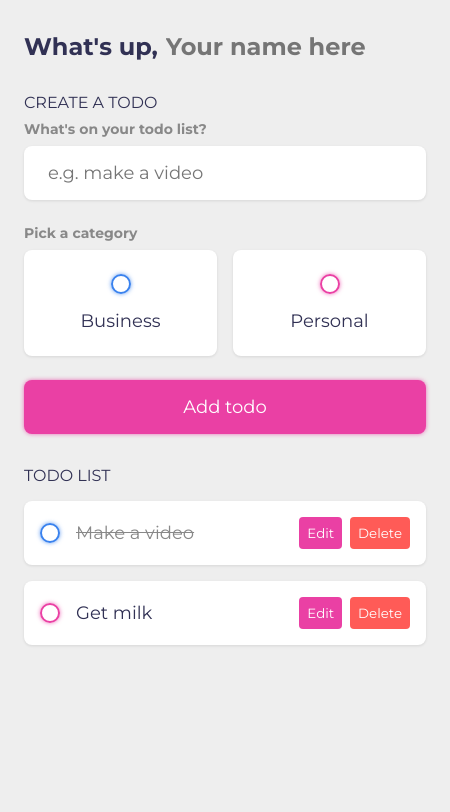
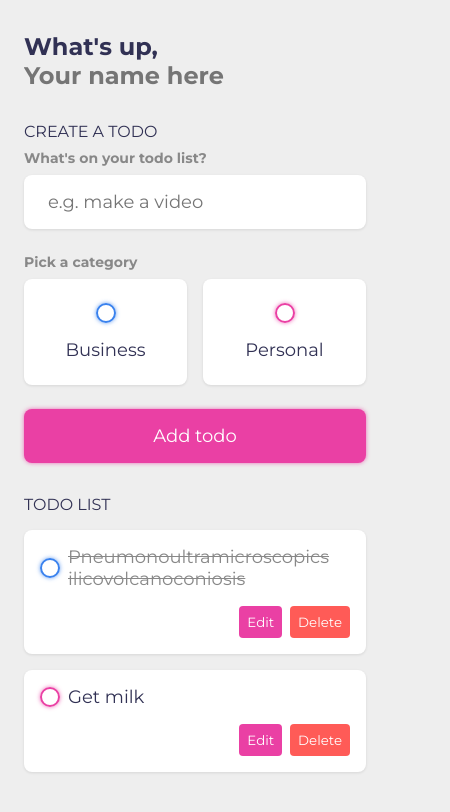
Before and after one commit to meczajkowski/Todo-List, a plain HTML site: page app.html in a window 390 px wide. Shown: the whole page, 450 px wide, since content can reach past the window. Drawn offline with Linux system fonts and the light colour scheme.

Commit message:
Responsive update (min-width: 255px)

```diff
--- a/app.html
+++ b/app.html
@@ -77,30 +77,41 @@
             <div class="list" id="todo-list">
 
                 <div class="todo-item done">
-                    <label>
+
+                    <label class="todo-inline">
+
+                        <label class="todo-checkbox">
                             <input type="checkbox" />
                             <span class="bubble business"></span>
                         </label>
 
-                    <div class="todo-content">
-                        <input type="text" value="Make a video" readonly />
-                    </div>
+                        <p class="todo-content">
+                            Pneumonoultramicroscopicsilicovolcanoconiosis
+                        </p>
+
+                    </label>
 
                     <div class="actions">
                         <button class="edit">Edit</button>
                         <button class="delete">Delete</button>
                     </div>
+
                 </div>
 
                 <div class="todo-item">
-                    <label>
+
+                    <label class="todo-inline">
+
+                        <label class="todo-checkbox">
                             <input type="checkbox" />
                             <span class="bubble personal"></span>
                         </label>
 
-                    <div class="todo-content">
-                        <input type="text" value="Get milk" readonly />
-                    </div>
+                        <p class="todo-content">
+                            Get milk
+                        </p>
+
+                    </label>
 
                     <div class="actions">
                         <button class="edit">Edit</button>
--- a/main.css
+++ b/main.css
@@ -1,3 +1,7 @@
+/* ====================================================================== */
+/* VARIABLES */
+/* ====================================================================== */
+
 :root {
     --primary: #ea40a4;
     --business: #3a82ee;
@@ -13,6 +17,11 @@
     --personal-glow: 0px 0px 4px rgba(234, 64, 164, 0.75);
 }
 
+
+
+/* ====================================================================== */
+/* GLOBAL SETTINGS */
+/* ====================================================================== */
 * {
     margin: 0;
     padding: 0;
@@ -28,6 +37,18 @@ input:not([type="radio"]):not([type="checkbox"]), button {
     cursor: initial;
 }
 
+input[type="radio"],
+input[type="checkbox"] {
+    display: none;
+}
+
+/* ====================================================================== */
+/* MIN WIDTH SETTINGS */
+/* ====================================================================== */
+html {
+    min-width: 255px;
+}
+
 body {
     background: var(--light);
     color: var(--dark);
@@ -35,15 +56,15 @@ body {
 
 .app {
     max-width: 768px;
-    min-width: 450px;
     margin: 0 auto;
 }
 
 .log-in-app {
-    width: 450px;
+    max-width: 450px;
     margin: auto;
 }
 
+/* ====================================================================== */
 section {
     margin-top: 2rem;
     margin-bottom: 2rem;
@@ -69,12 +90,15 @@ h4 {
     margin-bottom: 0.5rem;
 }
 
+/* ====================================================================== */
+/* GREETING SECTION SETTINGS */
+/* ====================================================================== */
 .greeting .title {
     display: flex;
+    flex-direction: column;
 }
 
 .greeting .title input {
-    margin-left: 0.5rem;
     flex: 1 1 0%;
     min-width: 0;
 }
@@ -86,6 +110,9 @@ h4 {
     font-weight: 700;
 }
 
+/* ====================================================================== */
+/* CREATE TODO SECTION | LOG IN SECTION SETTINGS*/
+/* ====================================================================== */
 .create-todo input[type="text"],
 .log-in input[type="text"],
 .log-in input[type="password"] {
@@ -112,17 +139,23 @@ h4 {
     flex-direction: column;
     align-items: center;
     justify-content: center;
-    padding: 1.5rem;
+    padding: 0.5rem;
     background-color: #fff;
     border-radius: 0.5rem;
     box-shadow: var(--shadow);
     cursor: pointer;
 }
 
-input[type="radio"],
-input[type="checkbox"] {
-    display: none;
+.create-todo .options label div {
+    color: var(--dark);
+    font-size: 1.125rem;
+    margin-top: 1rem;
 }
+
+/* ====================================================================== */
+/* CUSTOM RADIOBTN & CHECKBOX SETTNGS  */
+/* ====================================================================== */
+
 
 .bubble {
     display: flex;
@@ -162,12 +195,9 @@ input:checked ~ .bubble::after {
     height: 10px;
     opacity: 1;
 }
-
-.create-todo .options label div {
-    color: var(--dark);
-    font-size: 1.125rem;
-    margin-top: 1rem;
-}
+/* ====================================================================== */
+/* SUBMIT BTN SETTINGS */
+/* ====================================================================== */
 
 .create-todo input[type="submit"],
 .log-in input[type="submit"] {
@@ -188,13 +218,17 @@ input:checked ~ .bubble::after {
     opacity: 0.75;
 }
 
+/* ====================================================================== */
+/* TODO LIST SETTINGS */
+/* ====================================================================== */
+
 .todo-list .list {
     margin: 1rem 0;
 }
 
+/* TODO LIST ITEM SETTINGS */
+
 .todo-list .todo-item {
-    display: flex;
-    align-items: center;
     background-color: #fff;
     padding: 1rem;
     border-radius: 0.5rem;
@@ -202,28 +236,38 @@ input:checked ~ .bubble::after {
     margin-bottom: 1rem;
 }
 
-.todo-item label {
-    display: block;
-    margin-right: 1rem;
+.todo-item .todo-inline {
+    width: 100%;
+    display: flex;
+    gap: 0.5rem;
+    align-items: center;
+    margin-bottom: 1rem;;
+}
+
+.todo-item .todo-checkbox {
     cursor: pointer;
 }
 
-.todo-item .todo-content {
-    flex: 1 1 0%;
-}
-
-.todo-item .todo-content input {
+.todo-item .todo-inline .todo-content {
+    overflow-wrap: break-word;
+    width: 85%;
     color: var(--dark);
     font-size: 1.125rem;
 }
 
+/* ====================================================================== */
+/* TODO ITEM ACTIONS BTN SETTINGS */
+/* ====================================================================== */
+
 .todo-item .actions {
+    width: 100%;
     display: flex;
+    gap: 0.5rem;
     align-items: center;
+    justify-content: flex-end;
 }
 
 .todo-item .actions button {
-    display: block;
     padding: 0.5rem;
     border-radius: 0.25rem;
     color: #fff;
@@ -236,7 +280,6 @@ input:checked ~ .bubble::after {
 }
 
 .todo-item .actions .edit {
-    margin-right: 0.5rem;
     background-color: var(--primary);
 }
 
@@ -244,7 +287,27 @@ input:checked ~ .bubble::after {
     background-color: var(--danger);
 }
 
-.todo-item.done .todo-content input {
+/* ====================================================================== */
+/* TODO LIST ITEM DONE SETTINGS */
+/* ====================================================================== */
+
+.todo-item.done .todo-content {
     text-decoration: line-through;
     color: var(--grey);
 }
+
+/* ====================================================================== */
+/* RESPONSIVE SETTINGS */
+/* ====================================================================== */
+
+@media  screen and (min-width: 320px) {
+    .create-todo .options label {
+        padding: 1rem 0.5rem 1rem 0.5rem;
+    }
+}
+
+@media  screen and (min-width: 380px) {
+    .create-todo .options label {
+        padding: 1.5rem;
+    }
+}
```
Lines whose indentation alone changed are shown as unchanged.
